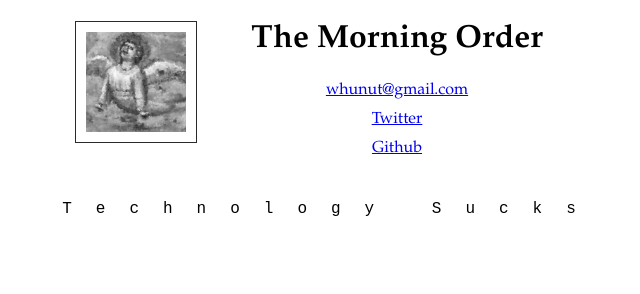
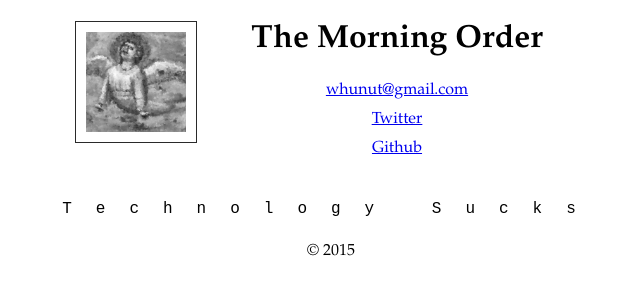
Before and after one commit to whunut/whunut.github.io, a plain HTML site: page index.html in a window 1280 px wide. Shown: the full height of the page, 309-949 px from the left. Drawn offline with Linux system fonts and the light colour scheme.

Commit message:
added copyright

```diff
--- a/index.html
+++ b/index.html
@@ -17,5 +17,6 @@
 	<div id="rapper">
 		Technology Sucks
 	</div>
+	<footer>&copy; 2015</footer>
   </body>
 </html>
--- a/style.css
+++ b/style.css
@@ -11,6 +11,11 @@ a {
 
 a:visited {
 	color: #0000ff;
+}
+
+footer {
+	text-align: center;
+	margin-top: 1.5em;
 }
 
 .clear {
```
